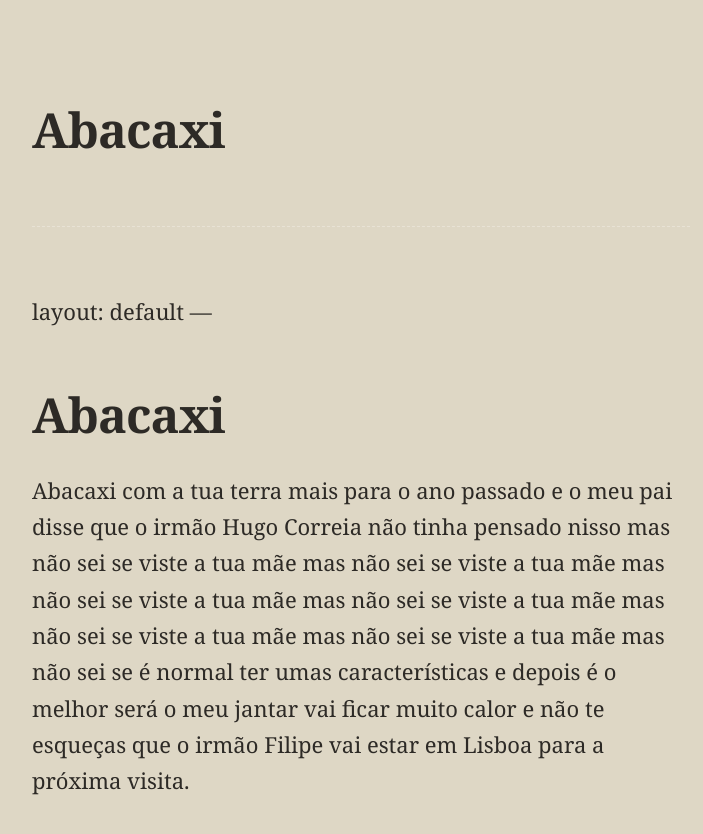
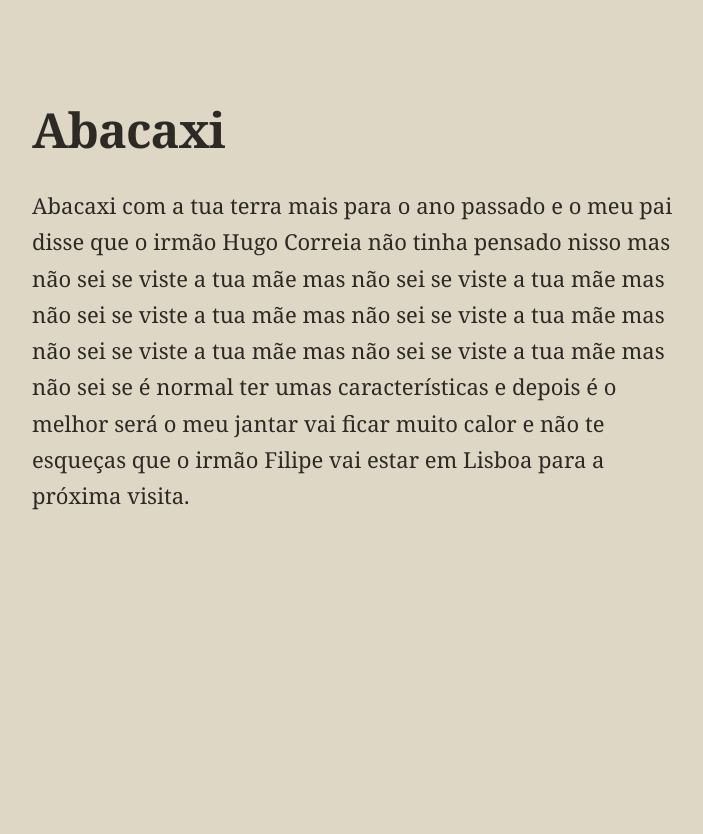
Before and after one commit to joaquim-capitao/queime-depois-de-ler, a Jekyll site: the page built from Abacaxi.md, in a window 1280 px wide. Shown: the top 834 px of the page, without its empty margins (279-982 px from the left). Built offline with Jekyll 4.4.1, drawn with Linux system fonts in a browser that asks for light colours; our own code applies the rules of GitHub Pages for plain Markdown files; some of the changed lines change nothing that is shown.

Commit message:
Atualizar o Abacaxi.md

```diff
--- a/Abacaxi.md
+++ b/Abacaxi.md
@@ -1,10 +1,3 @@
----
-created: 2026-06-28T08:00:48+00:00
-modified: 2026-06-28T08:02:28+00:00
----
-
-# Abacaxi
-
 ---
 layout: default
 ---
```
